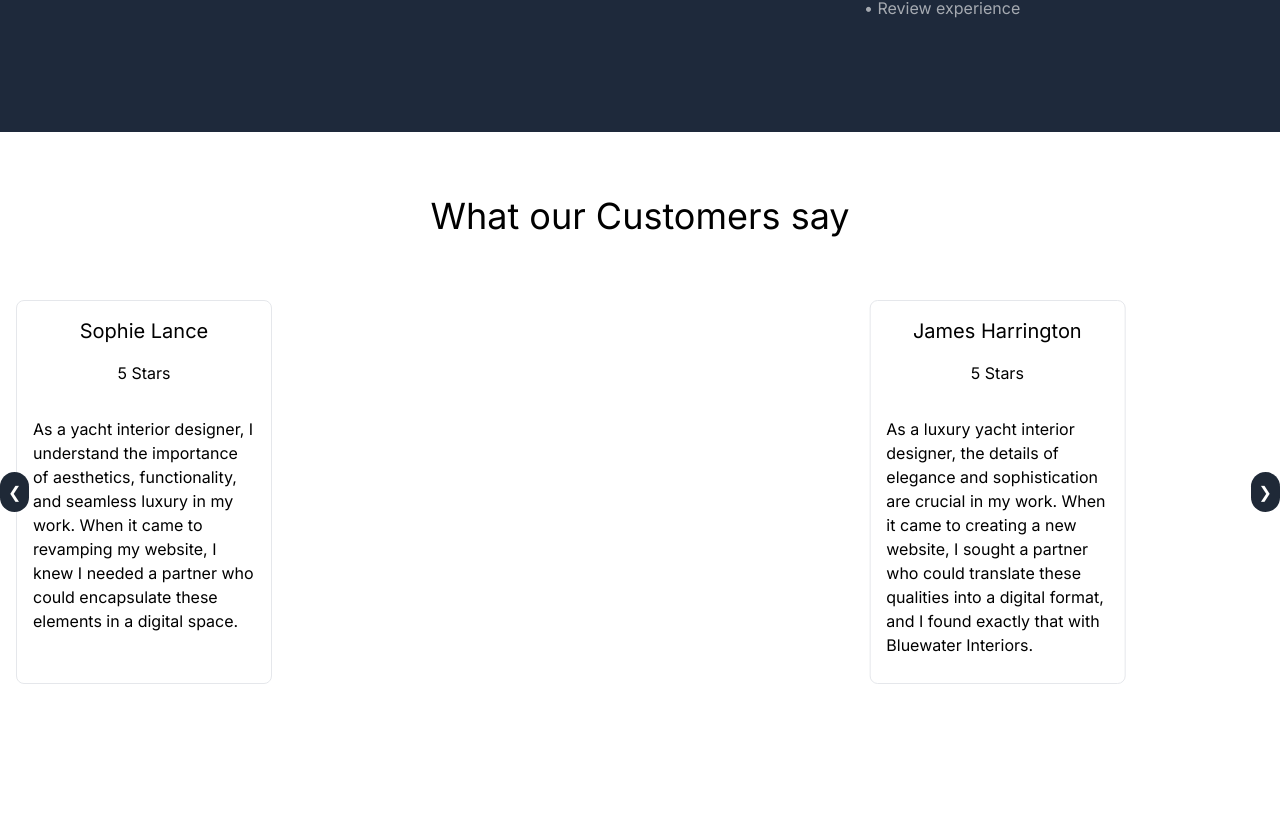
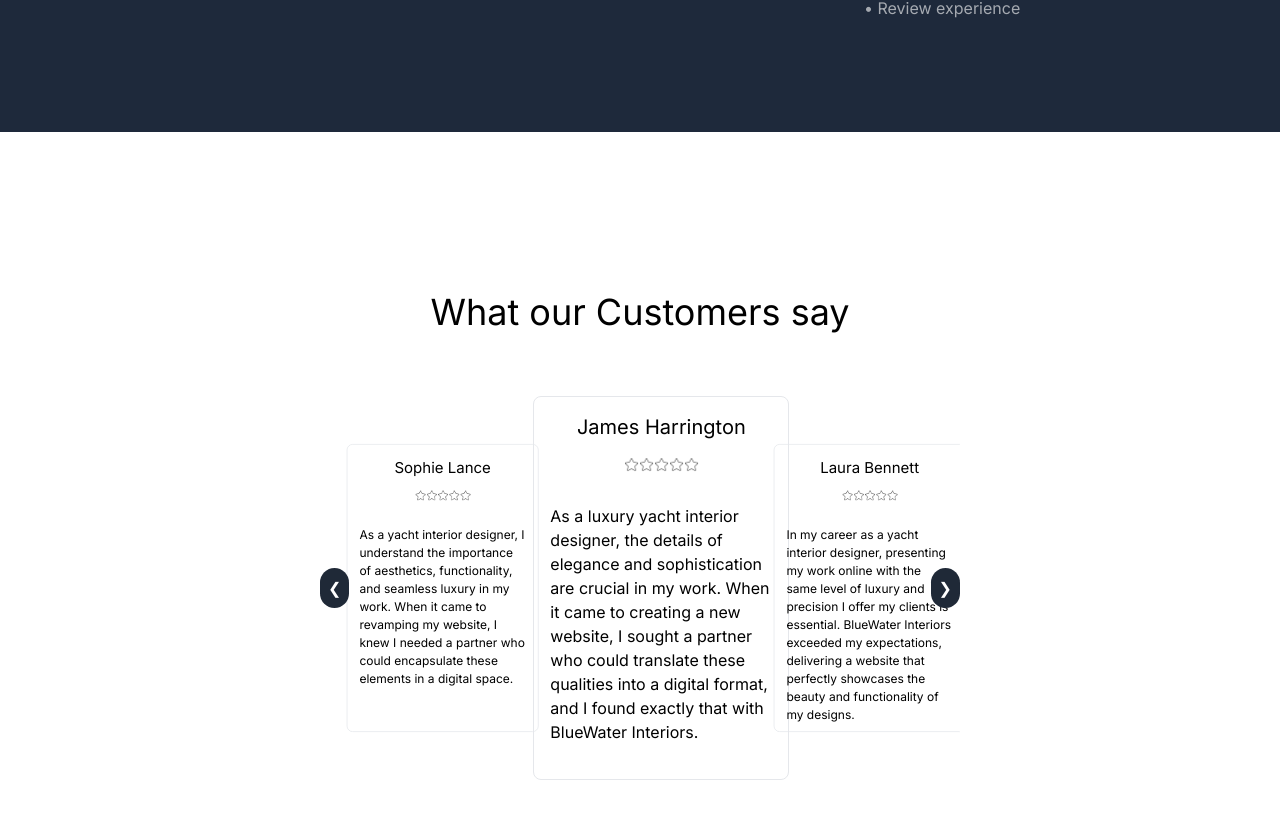
Before and after one commit to jakobnunnendorf/bluewater-interiors, a Next.js app in the folder web-app/: page / in a window 1280 px wide. Shown: the part 2636-3454 px from the top of the page. Before the commit the page ends 3320 px from the top, so only its background shows below. Built offline with nearby package versions, Linux system fonts and the light colour scheme.

Commit message:
feat(CustomerReviews.tsx): add carousel

```diff
--- /dev/null
+++ b/web-app/app/HomePageComponents/CustomerReviews/Carousel.tsx
@@ -0,0 +1,31 @@
+import React from "react";
+import Review from "@/app/HomePageComponents/CustomerReviews/Review";
+
+interface review {
+  name: string;
+  rating: number;
+  review: string;
+}
+
+function Carousel({ reviews }: { reviews: review[] }) {
+  return (
+    <ul className="flex w-fit transition-transform duration-500 ease-in-out md:w-full">
+      {reviews.map((review, index) => (
+        <li
+          key={index}
+          className={`w-1/3 flex-shrink-0 transition-transform duration-500 ease-in-out ${
+            index === 1 ? "scale-100" : "scale-75"
+          }`}
+        >
+          <Review
+            name={review.name}
+            rating={review.rating}
+            review={review.review}
+          />
+        </li>
+      ))}
+    </ul>
+  );
+}
+
+export default Carousel;
--- a/web-app/app/HomePageComponents/CustomerReviews/CustomerReviews.tsx
+++ b/web-app/app/HomePageComponents/CustomerReviews/CustomerReviews.tsx
@@ -1,6 +1,7 @@
 "use client";
+
 import React, { useState } from "react";
-import Review from "@/app/HomePageComponents/CustomerReviews/Review";
+import Carousel from "@/app/HomePageComponents/CustomerReviews/Carousel";
 
 function CustomerReviews() {
   const reviews = [
@@ -16,13 +17,13 @@ function CustomerReviews() {
       rating: 5,
       review: `As a luxury yacht interior designer, the details of elegance and sophistication are crucial in my work.
     When it came to creating a new website, I sought a partner who could translate these qualities into a digital format,
-    and I found exactly that with Bluewater Interiors.`,
+    and I found exactly that with BlueWater Interiors.`,
     },
     {
       name: "Laura Bennett",
       rating: 5,
       review: `In my career as a yacht interior designer, presenting my work online with the same level of luxury
-    and precision I offer my clients is essential. Bluewater Interiors exceeded my expectations,
+    and precision I offer my clients is essential. BlueWater Interiors exceeded my expectations,
     delivering a website that perfectly showcases the beauty and functionality of my designs.`,
     },
   ];
@@ -41,36 +42,25 @@ function CustomerReviews() {
     );
   };
 
+  const getVisibleReviews = () => {
+    const visibleReviews = [];
+    for (let i = 0; i < 3; i++) {
+      visibleReviews.push(reviews[(currentIndex + i) % reviews.length]);
+    }
+    return visibleReviews;
+  };
+
   return (
-    <div className="relative w-full">
+    <div className="relative w-full py-24">
       <h2 className="p-16 text-center text-4xl">What our Customers say</h2>
-      <div className="relative flex items-center justify-center overflow-hidden">
+      <div className="relative flex items-center justify-center overflow-hidden md:mx-auto md:w-1/2">
         <button
           className="absolute left-0 z-10 rounded-full bg-gray-800 p-2 text-white"
           onClick={handlePrev}
         >
           &#10094;
         </button>
-        <ul
-          className="flex w-full transition-transform duration-500 ease-in-out"
-          style={{ transform: `translateX(-${currentIndex * 33.3333}%)` }}
-        >
-          {reviews.map((review, index) => (
-            <li
-              key={index}
-              className="w-1/3 flex-shrink-0 px-4"
-              style={{
-                transform: `translateX(${(index - currentIndex) * 100}%)`,
-              }}
-            >
-              <Review
-                name={review.name}
-                rating={review.rating}
-                review={review.review}
-              />
-            </li>
-          ))}
-        </ul>
+        <Carousel reviews={getVisibleReviews()} />
         <button
           className="absolute right-0 z-10 rounded-full bg-gray-800 p-2 text-white"
           onClick={handleNext}
--- a/web-app/app/HomePageComponents/CustomerReviews/Review.tsx
+++ b/web-app/app/HomePageComponents/CustomerReviews/Review.tsx
@@ -1,13 +1,29 @@
-import React from 'react';
+import React from "react";
+import Image from "next/image";
 
-function Review({name, rating, review}: {name: string, rating: number, review: string}) {
-    return (
-        <div className="w-64 h-96 border rounded-lg ">
-            <h3 className="text-xl text-center px-1 py-4">{name}</h3>
-            <h4 className="text-center">{rating} Stars</h4>
-            <p className="px-4 py-8">{review}</p>
-        </div>
-    );
+function Review({
+  name,
+  rating,
+  review,
+}: {
+  name: string;
+  rating: number;
+  review: string;
+}) {
+  const array: null[] = new Array(rating).fill(null);
+  return (
+    <div className="h-96 w-64 rounded-lg border">
+      <h3 className="px-1 py-4 text-center text-xl">{name}</h3>
+      <ul className="mx-auto flex w-fit">
+        {array.map((star, index) => (
+          <li key={index}>
+            <Image src="/star.png" alt="star" height={15} width={15} />
+          </li>
+        ))}
+      </ul>
+      <p className="px-4 py-8">{review}</p>
+    </div>
+  );
 }
 
 export default Review;
```
